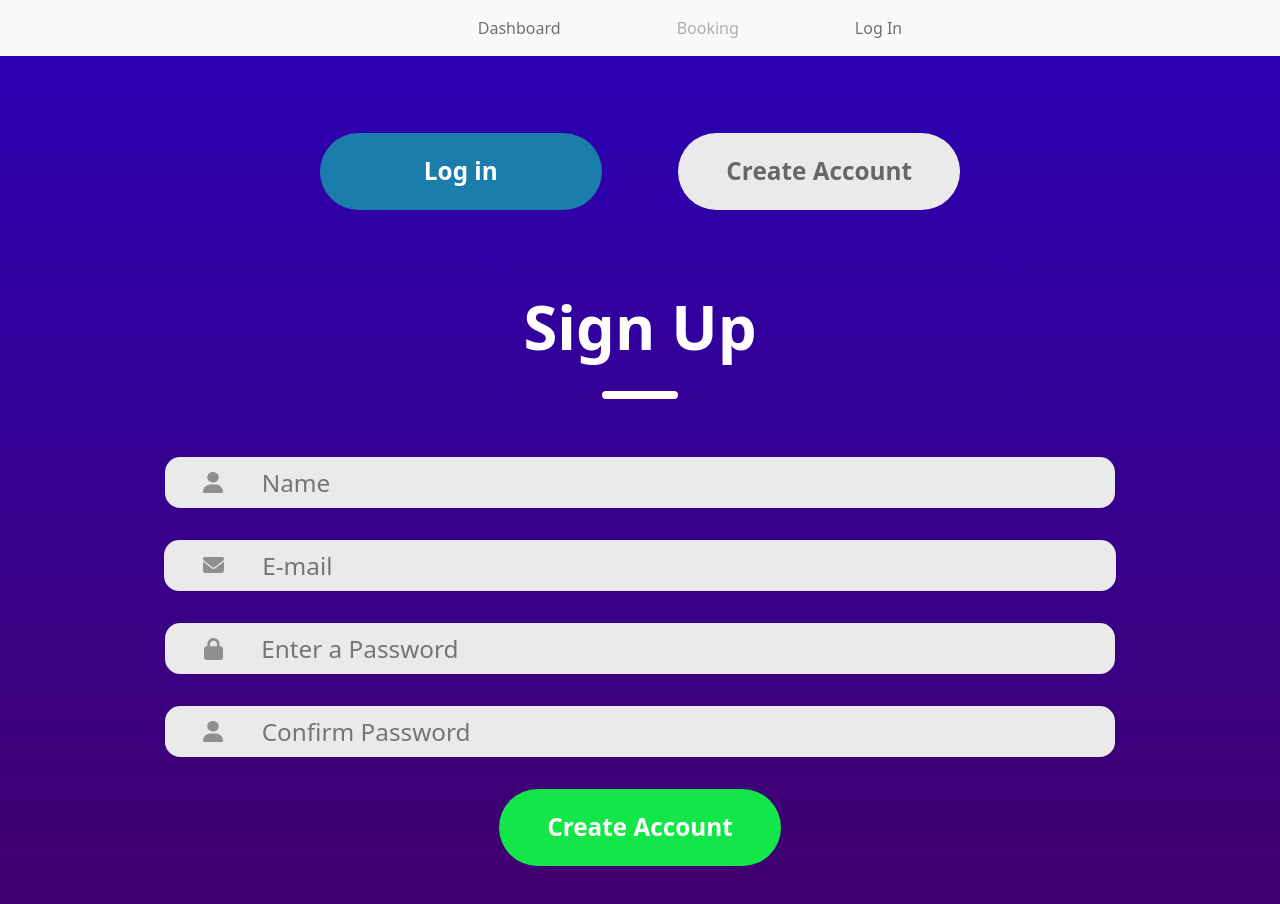
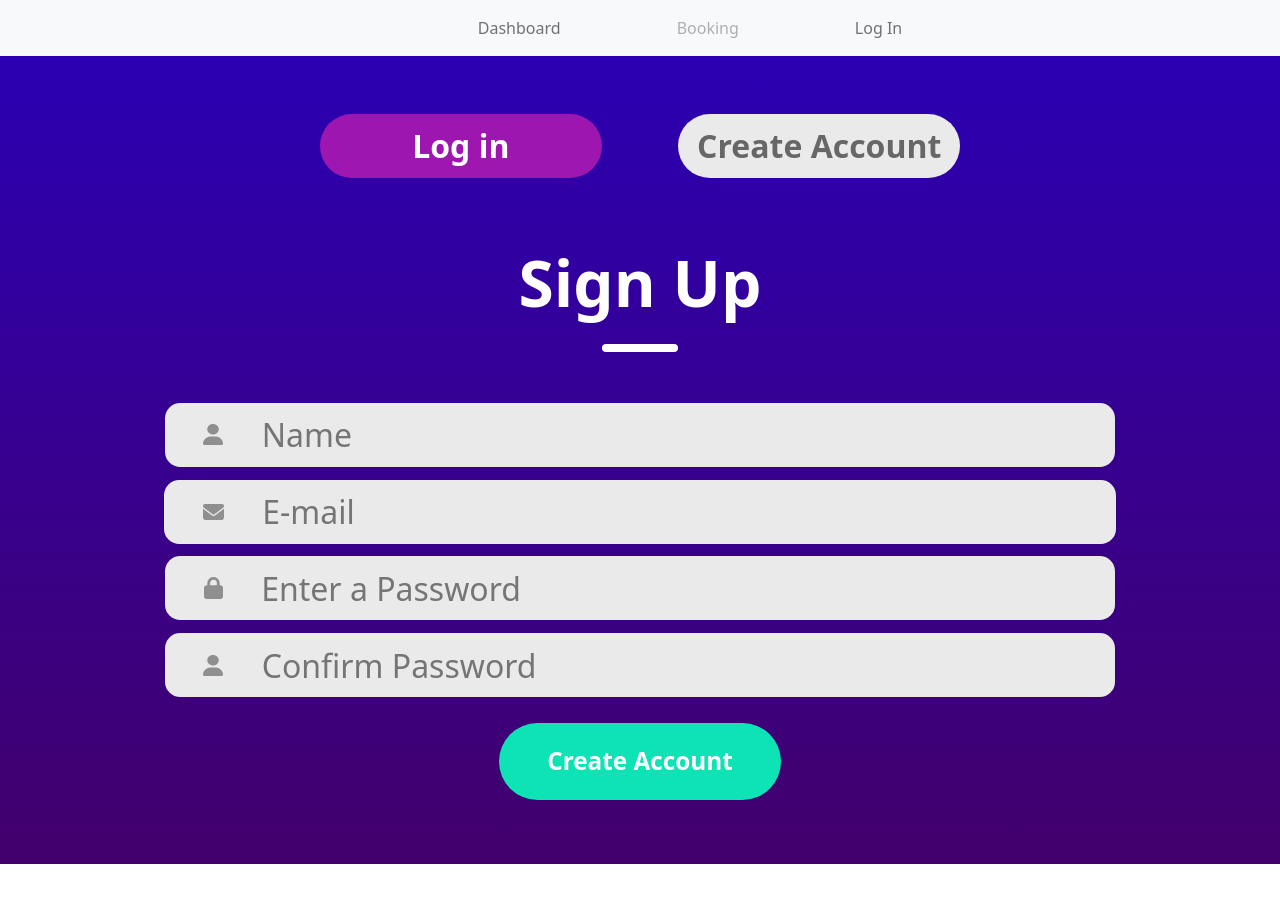
Before and after one commit to DhushanthanK/SmartParking, a React (Vite) app: page /Form in a window 1280 px wide. Shown: the top 904 px of the page. After the commit the page ends 864 px from the top, so only its background shows below. Built offline with nearby package versions, Linux system fonts and the light colour scheme.

Commit message:
Completed form page

```diff
--- a/src/Form.css
+++ b/src/Form.css
@@ -24,7 +24,7 @@
     background-color:#fff;
     font-family: 'Rubik', sans-serif;
     position:absolute;
-    transition:all 0.5s;
+    transition:all 0.2s;
     overflow:hidden;
 }
 
@@ -47,7 +47,7 @@
     width: 6vw; /* Using vw for width */
     height: 0.6vw; /* Using vw for height */
     background: #ffffff;
-    border-radius: 0.9vw; /* Using vw for border-radius */
+    border-radius: 50px; /* Using vw for border-radius */
 }
 
 body {
@@ -59,7 +59,7 @@ body {
 }
 
 .inputs{
-    margin-top: 3vw; /* Using vw for margin */
+    margin-top: 5vw; /* Using vw for margin */
     display: flex;
     flex-direction: column;
     gap: 2.5vw; /* Using vw for gap */
@@ -71,7 +71,7 @@ body {
     margin: auto;
     height: 12vw; /* Using vw for height */
     background: #eaeaea;
-    border-radius: 1.2vw; /* Using vw for border-radius */
+    border-radius: 50px; /* Using vw for border-radius */
 }
 
 .input img{
@@ -104,7 +104,7 @@ body {
     justify-content: center;
     align-items: center;
     color: #fff;
-    border-radius: 5vw; /* Using vw for border-radius */
+    border-radius: 50px; /* Using vw for border-radius */
     font-size: 1.9vw; /* Using vw for font-size */
     font-weight: 700;
     cursor: pointer;
@@ -127,7 +127,7 @@ body {
     height: 6vw; /* Using vw for height */
     margin-top: 1vw; /* Using vw for margin */
     color: #fff;
-    background: #1a7dab;
+    background: #ad0de3;
     border-radius: 5vw; /* Using vw for border-radius */
     font-size: 1.9vw; /* Using vw for font-size */
     font-weight: 700;
@@ -142,7 +142,7 @@ body {
     width: 22vw; /* Using vw for width */
     height: 6vw; /* Using vw for height */
     color: #fff;
-    background: #13e648;
+    background: #0de3b4;;
     border-radius: 5vw; /* Using vw for border-radius */
     font-size: 1.9vw; /* Using vw for font-size */
     font-weight: 700;
@@ -158,7 +158,7 @@ body {
   }
 
 
-  @media (min-width: 800px) {
+  @media (min-width: 600px) {
 
     *{
         margin:0;
@@ -176,8 +176,8 @@ body {
     }
 
     .card{
-        height: 90vw; /* Using vw for height */
-        width: 90vw; /* Using vw for width */
+        height: 80vw; /* Using vw for height */
+        width: 80vw; /* Using vw for width */
         max-width: 720px; /* Limiting max-width */
         background-color:#fff;
         font-family: 'Rubik', sans-serif;
@@ -190,14 +190,13 @@ body {
         display: flex;
         flex-direction: column;
         align-items: center;
-        gap: 1.5vw; /* Using vw for gap */
+        gap: 1vw; /* Using vw for gap */
         width: 100%;
-        margin-top: 0.5vw; /* Using vw for margin */
     }
 
     .text{
         color: #ffffff;
-        font-size: 4.8vw; /* Using vw for font-size */
+        font-size:5vw; /* Using vw for font-size */
         font-weight: 700;
     }
 
@@ -220,14 +219,14 @@ body {
         margin-top: 3vw; /* Using vw for margin */
         display: flex;
         flex-direction: column;
-        gap: 2.5vw; /* Using vw for gap */
+        gap: 1vw; /* Using vw for gap */
     }
 
     .input{
         display: flex;
         align-items: center;
         margin: auto;
-        height: 4vw; /* Using vw for height */
+        height: 5vw; /* Using vw for height */
         background: #eaeaea;
         border-radius: 1.2vw; /* Using vw for border-radius */
     }
@@ -242,14 +241,14 @@ body {
         border: none;
         outline: none;
         color: #797979;
-        font-size: 1.9vw; /* Using vw for font-size */
+        font-size: 2.5vw; /* Using vw for font-size */
     }
 
     .forgot-password{
         padding-left: 6.2vw; /* Using vw for padding */
         margin-top: 1vw; /* Using vw for margin */
         color: #797979;
-        font-size: 1.8vw; /* Using vw for font-size */
+        font-size: 2.5vw; /* Using vw for font-size */
     }
 
     .forgot-password span{
@@ -263,7 +262,7 @@ body {
         align-items: center;
         color: #fff;
         border-radius: 5vw; /* Using vw for border-radius */
-        font-size: 1.9vw; /* Using vw for font-size */
+        font-size: 1vw; /* Using vw for font-size */
         font-weight: 700;
         cursor: pointer;
     }
@@ -271,7 +270,7 @@ body {
     .submit-container-select{
         display: flex;
         gap: 6vw; /* Using vw for gap */
-        margin: 5vw auto; /* Using vw for margin */
+        margin: 4vw auto; /* Using vw for margin */
         align-items: center;
         text-align: center;
         justify-content: center;
@@ -282,12 +281,12 @@ body {
         justify-content: center;
         align-items: center;
         width: 22vw; /* Using vw for width */
-        height: 6vw; /* Using vw for height */
-        margin-top: 1vw; /* Using vw for margin */
+        height: 5vw; /* Using vw for height */
+        margin-top: 0.5vw; /* Using vw for margin */
         color: #fff;
-        background: #1a7dab;
+        background: #b11ab1db;
         border-radius: 5vw; /* Using vw for border-radius */
-        font-size: 1.9vw; /* Using vw for font-size */
+        font-size: 2.5vw; /* Using vw for font-size */
         font-weight: 700;
         cursor: pointer;
     }
@@ -299,8 +298,8 @@ body {
         align-items: center;
         width: 22vw; /* Using vw for width */
         height: 6vw; /* Using vw for height */
-        color: #fff;
-        background: #13e648;
+        color: #ffffff;
+        background: #0de3b4;;
         border-radius: 5vw; /* Using vw for border-radius */
         font-size: 1.9vw; /* Using vw for font-size */
         font-weight: 700;
--- /dev/null
+++ b/src/components/Navbar.css
@@ -0,0 +1,9 @@
+*{
+    transition-duration: 0.5s;
+}
+
+a{
+    color: #c11515;
+    font-size: 4.8vw; /* Using vw for font-size */
+    font-weight: 700;
+}
--- a/src/components/Navbar.tsx
+++ b/src/components/Navbar.tsx
@@ -1,19 +1,71 @@
 // Navbar.tsx
 import React from "react";
 import { Link } from "react-router-dom";
-
+import "./Navbar.css";
 const Navbar: React.FC = () => {
   return (
-    <nav className="navbar navbar-expand-lg bg-body-tertiary vw-100" style={{ backgroundColor: "#e3f2fd" }}>
+    <nav
+      className="navbar navbar-expand-lg bg-body-tertiary vw-100"
+      style={{ backgroundColor: "#e3f2fd" }}
+    >
       <div className="container-fluid">
-    <button className="navbar-toggler" type="button" data-bs-toggle="collapse" data-bs-target="#navbarNavAltMarkup" aria-controls="navbarNavAltMarkup" aria-expanded="false" aria-label="Toggle navigation">
+        <button
+          className="navbar-toggler"
+          type="button"
+          data-bs-target="#navbarNavAltMarkup"
+          aria-controls="navbarNavAltMarkup"
+          aria-expanded="false"
+          aria-label="Toggle navigation"
+          onClick={() => {
+            if (
+              document
+                .getElementById("navbarNavAltMarkup")
+                ?.classList.contains("collapse")
+            ) {
+              document
+                .getElementById("navbarNavAltMarkup")
+                ?.classList.add("show");
+              document
+                .getElementById("navbarNavAltMarkup")
+                ?.classList.remove("collapse");
+            } else if (
+              document
+                .getElementById("navbarNavAltMarkup")
+                ?.classList.contains("show")
+            ){
+              document
+                .getElementById("navbarNavAltMarkup")
+                ?.classList.add("collapse");
+              document
+                .getElementById("navbarNavAltMarkup")
+                ?.classList.remove("show");
+            }
+          }}
+        >
           <span className="navbar-toggler-icon"></span>
         </button>
-    <div className="collapse navbar-collapse justify-content-around" id="navbarNavAltMarkup">
-      <div className="navbar-nav"  >
-        <a className="nav-link" href="/dashboard" style={{ marginLeft:100 }}>Dashboard</a>
-        <a className="nav-link disabled" href="/booking" style={{ marginLeft:100 }}>Booking</a>
-        <a className="nav-link" href="/form" style={{ marginLeft:100 }}>Log In</a>
+        <div
+          className="collapse navbar-collapse justify-content-around"
+          id="navbarNavAltMarkup"
+        >
+          <div className="navbar-nav">
+            <a
+              className="nav-link"
+              href="/dashboard"
+              style={{ marginLeft: 100 }}
+            >
+              Dashboard
+            </a>
+            <a
+              className="nav-link disabled"
+              href="/booking"
+              style={{ marginLeft: 100 }}
+            >
+              Booking
+            </a>
+            <a className="nav-link" href="/form" style={{ marginLeft: 100 }}>
+              Log In
+            </a>
           </div>
         </div>
       </div>
--- a/src/pages/Form.tsx
+++ b/src/pages/Form.tsx
@@ -45,7 +45,7 @@ const Form: React.FC = () => {
 
             <div className="input">
               <img src="src/assets/password.png" alt="" />
-              <input type="text" placeholder="Enter a Password" />
+              <input type="password" placeholder="Enter a Password" />
             </div>
 
             {action === "Login" ? null : (
```
Lines whose indentation alone changed are shown as unchanged.
